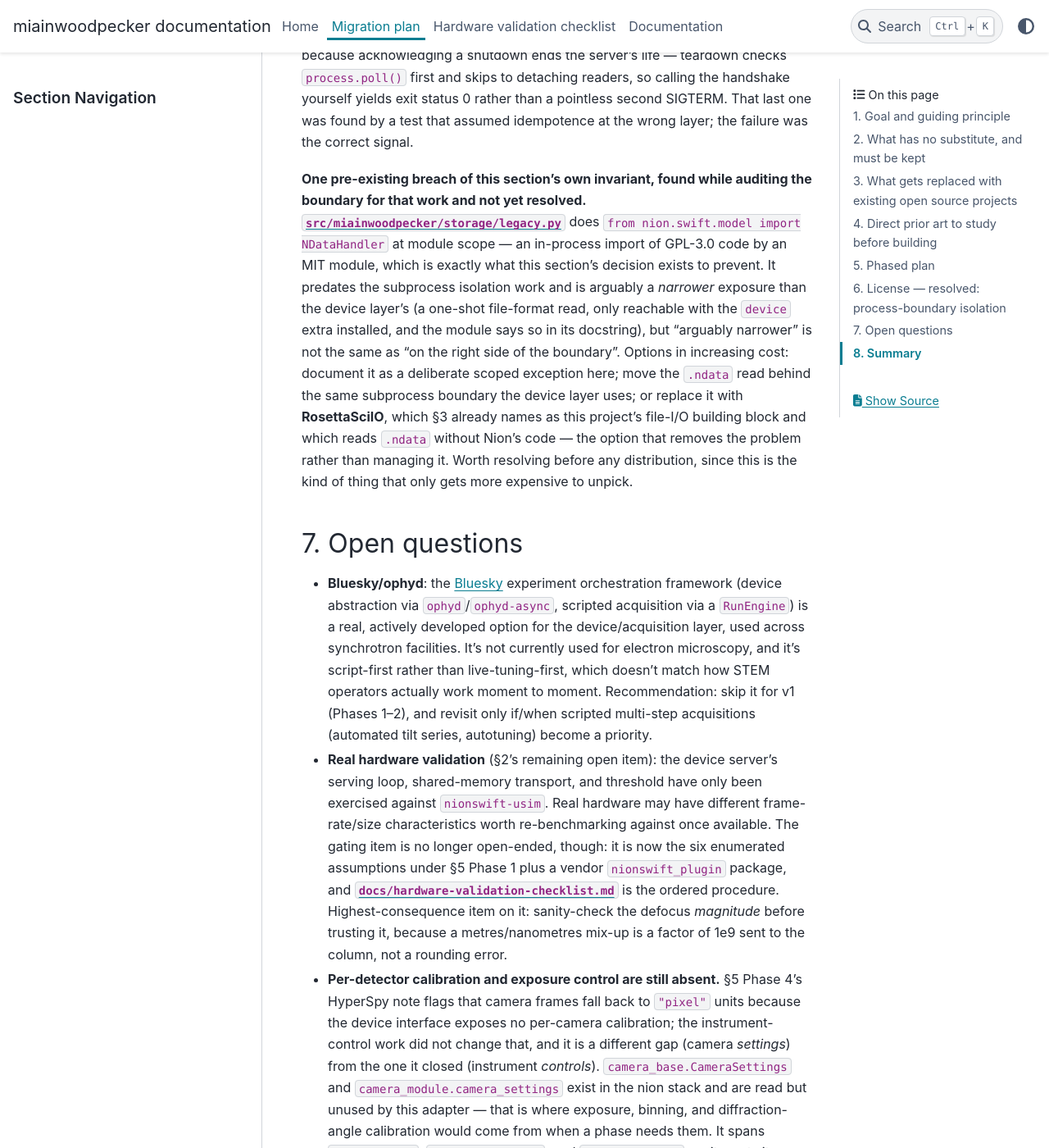
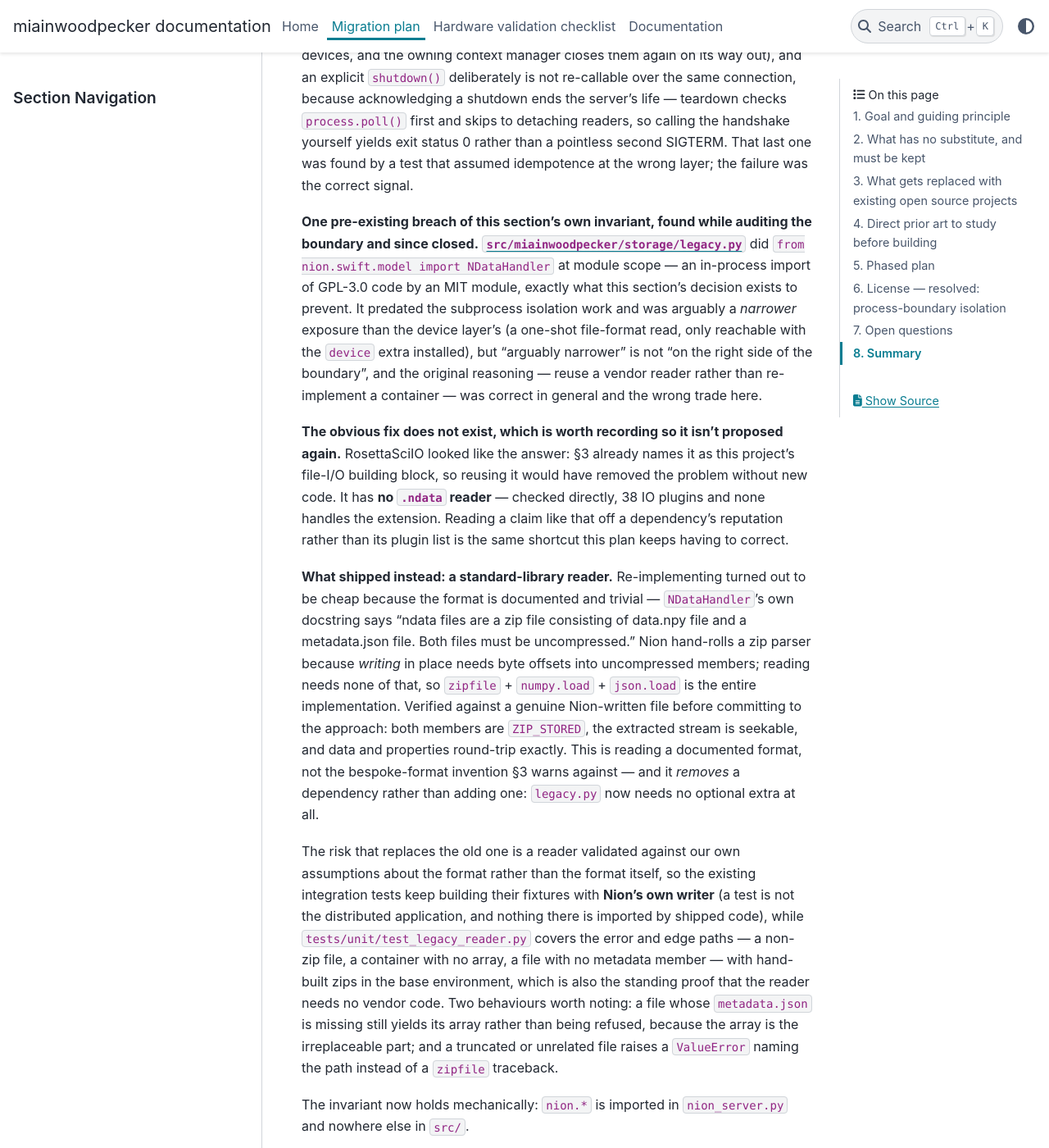
Before and after one commit to msarahan/miainwoodpecker, a Sphinx documentation site: the page built from docs/migration-plan.md, in a window 1280 px wide and 1400 px high, scrolled down 28460 px. Shown: the whole window at 82% size. Built offline with Sphinx 7.4.7 and the PyData theme 0.15.4, drawn with Linux system fonts in a browser that asks for light colours; the version number could not be read and is left out; some of the changed text lies outside the part shown.

Commit message:
Close the license boundary: read .ndata with the standard library
storage/legacy.py imported nion.swift.model.NDataHandler at module scope,
putting GPL-3.0 code in the MIT application's process - the exact case the
subprocess isolation in section 6 exists to prevent. nion.* is now imported
in nion_server.py and nowhere else in src/.

RosettaSciIO was the obvious fix (section 3 already names it for file I/O)
and cannot do it: 38 IO plugins, none reads .ndata. Verified rather than
assumed.

Re-implementing is cheap because the format is documented and trivial -
NDataHandler's own docstring describes a zip of data.npy + metadata.json,
both uncompressed. Confirmed against a genuine Nion-written file before
committing to the approach: both members ZIP_STORED, stream seekable, data
and properties round-trip exactly. This removes a dependency rather than
adding one; legacy.py now needs no optional extra.

Integration tests keep writing fixtures with Nion's own writer, so the
reader is still validated against the real container rather than against
assumptions about it. New unit tests cover the error and edge paths with
hand-built zips in the base environment: a non-zip file raises ValueError
naming the path, a container with no array is refused, and a file missing
metadata.json still yields its array.

Co-Authored-By: Claude Opus 5 <noreply@anthropic.com>
Claude-Session: https://claude.ai/code/session_014iPWU2VqrzaYFJ91VdhL9P

```diff
--- a/docs/migration-plan.md
+++ b/docs/migration-plan.md
@@ -347,11 +347,13 @@ problem — read their source and docs before designing our own adapters:
   plot them without any of our code.
 - [x] Legacy `.ndata` importer —
   [`src/miainwoodpecker/storage/legacy.py`](../src/miainwoodpecker/storage/legacy.py).
-  Uses Nion's own `NDataHandler` rather than re-implementing its zip
-  container, converts to `Frame`, and recovers Swift's naive-UTC
-  timestamps as aware. Tests write fixtures with Nion's *writer*, so the
-  real container format is exercised, and cover the full migration path
-  (old library directory → single NeXus file).
+  Converts to `Frame` and recovers Swift's naive-UTC timestamps as aware.
+  Tests write fixtures with Nion's *writer*, so the real container format is
+  exercised, and cover the full migration path (old library directory →
+  single NeXus file). Originally read via Nion's own `NDataHandler` rather
+  than re-implementing its zip container; that import turned out to breach
+  §6's license boundary and the reader is now standard-library only, which
+  also means this module needs no optional extra — see the end of §6.
 - [x] A session, so an operator can actually keep data —
   [`src/miainwoodpecker/storage/session.py`](../src/miainwoodpecker/storage/session.py),
   wired into the viewer and `app.py`. Phase 3 could already *write* NeXus
@@ -1078,22 +1080,54 @@ that assumed idempotence at the wrong layer; the failure was the correct
 signal.
 
 **One pre-existing breach of this section's own invariant, found while
-auditing the boundary for that work and not yet resolved.**
+auditing the boundary and since closed.**
 [`src/miainwoodpecker/storage/legacy.py`](../src/miainwoodpecker/storage/legacy.py)
-does `from nion.swift.model import NDataHandler` at module scope — an
-in-process import of GPL-3.0 code by an MIT module, which is exactly what
-this section's decision exists to prevent. It predates the subprocess
-isolation work and is arguably a *narrower* exposure than the device layer's
-(a one-shot file-format read, only reachable with the `device` extra
-installed, and the module says so in its docstring), but "arguably narrower"
-is not the same as "on the right side of the boundary". Options in
-increasing cost: document it as a deliberate scoped exception here; move the
-`.ndata` read behind the same subprocess boundary the device layer uses; or
-replace it with **RosettaSciIO**, which §3 already names as this project's
-file-I/O building block and which reads `.ndata` without Nion's code — the
-option that removes the problem rather than managing it. Worth resolving
-before any distribution, since this is the kind of thing that only gets more
-expensive to unpick.
+did `from nion.swift.model import NDataHandler` at module scope — an
+in-process import of GPL-3.0 code by an MIT module, exactly what this
+section's decision exists to prevent. It predated the subprocess isolation
+work and was arguably a *narrower* exposure than the device layer's (a
+one-shot file-format read, only reachable with the `device` extra
+installed), but "arguably narrower" is not "on the right side of the
+boundary", and the original reasoning — reuse a vendor reader rather than
+re-implement a container — was correct in general and the wrong trade here.
+
+**The obvious fix does not exist, which is worth recording so it isn't
+proposed again.** RosettaSciIO looked like the answer: §3 already names it
+as this project's file-I/O building block, so reusing it would have removed
+the problem without new code. It has **no `.ndata` reader** — checked
+directly, 38 IO plugins and none handles the extension. Reading a claim
+like that off a dependency's reputation rather than its plugin list is the
+same shortcut this plan keeps having to correct.
+
+**What shipped instead: a standard-library reader.** Re-implementing turned
+out to be cheap because the format is documented and trivial —
+`NDataHandler`'s own docstring says "ndata files are a zip file consisting
+of data.npy file and a metadata.json file. Both files must be
+uncompressed." Nion hand-rolls a zip parser because *writing* in place needs
+byte offsets into uncompressed members; reading needs none of that, so
+`zipfile` + `numpy.load` + `json.load` is the entire implementation.
+Verified against a genuine Nion-written file before committing to the
+approach: both members are `ZIP_STORED`, the extracted stream is seekable,
+and data and properties round-trip exactly. This is reading a documented
+format, not the bespoke-format invention §3 warns against — and it *removes*
+a dependency rather than adding one: `legacy.py` now needs no optional
+extra at all.
+
+The risk that replaces the old one is a reader validated against our own
+assumptions about the format rather than the format itself, so the existing
+integration tests keep building their fixtures with **Nion's own writer**
+(a test is not the distributed application, and nothing there is imported by
+shipped code), while `tests/unit/test_legacy_reader.py` covers the error and
+edge paths — a non-zip file, a container with no array, a file with no
+metadata member — with hand-built zips in the base environment, which is
+also the standing proof that the reader needs no vendor code. Two behaviours
+worth noting: a file whose `metadata.json` is missing still yields its array
+rather than being refused, because the array is the irreplaceable part; and
+a truncated or unrelated file raises a `ValueError` naming the path instead
+of a `zipfile` traceback.
+
+The invariant now holds mechanically: `nion.*` is imported in
+`nion_server.py` and nowhere else in `src/`.
 
 ## 7. Open questions
 
@@ -1141,9 +1175,11 @@ expensive to unpick.
   Supporting it means restructuring the writer to create NXdata up front —
   a real design change, and the remaining step beyond the per-frame
   `flush()` that already bounds worst-case loss to one frame.
-- **`storage/legacy.py` imports GPL-3.0 code in-process**, breaching §6's
-  central invariant. See the end of §6 for the options; replacing it with
-  RosettaSciIO is the one that removes the problem rather than managing it.
+- ~~**`storage/legacy.py` imports GPL-3.0 code in-process**~~ —
+  **resolved**: re-implemented on the standard library, so `nion.*` is now
+  imported in `nion_server.py` and nowhere else in `src/`. See the end of
+  §6, including why RosettaSciIO (the obvious reuse candidate) could not do
+  it.
 - ~~**Shared-memory threshold precision**~~ — **resolved** by the
   reused-segment redesign (§6), not by fitting a better number for the old
   design. The threshold is now 64KB and sits inside a band the benchmark
```
Also changed, not shown: 3 other files.
